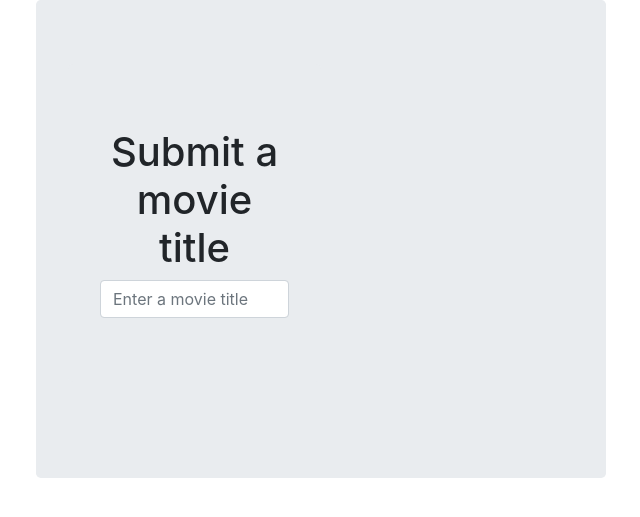
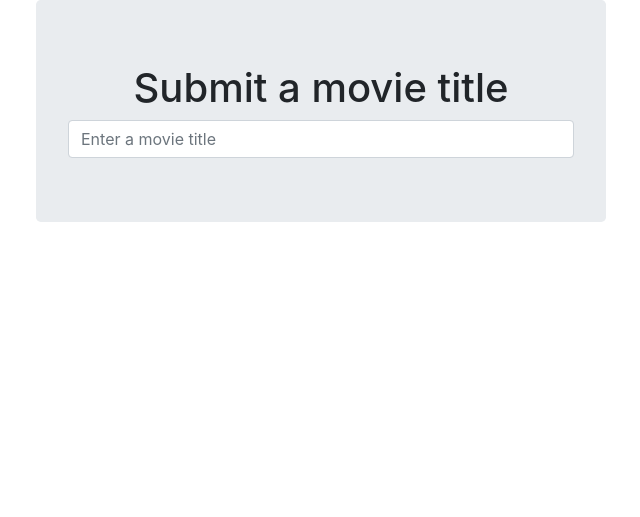
Before and after one commit to greenewk/movie_picker, a Django app: page /movie_picker/ in a window 1280 px wide. Shown: the top 517 px of the page, without its empty margins (34-674 px from the left). Run offline with Django 3.2, Linux system fonts and the light colour scheme; data that the repository does not hold is empty; some libraries are stand-ins or nearby versions.

Commit message:
Removed home.html jumbotron

```diff
--- a/movie_picker/templates/movie_picker/home.html
+++ b/movie_picker/templates/movie_picker/home.html
@@ -5,19 +5,12 @@
 {% endblock %}
 
 {% block top-content %}
-<div class="container">
-    <div class="row">
-        <div class="col-md-6 col-md-offset-3 jumbotron">
-            <div class="text-center">
-                <h1>Submit a movie title</h1>
-                    <form method="POST" action="{% url 'movie_picker:new_movie' %}">
-                        {{ form.title }}
-                        {% csrf_token %}
-                    </form>
-        </div>
-        </div>
-   </div>
-</div>
+    <h1>Submit a movie title</h1>
+    <form method="POST" action="{% url 'movie_picker:new_movie' %}">
+        {{ form.title }}
+        {% csrf_token %}
+    </form>
+
 {% endblock %}
 
 {% block main-content %}
```
